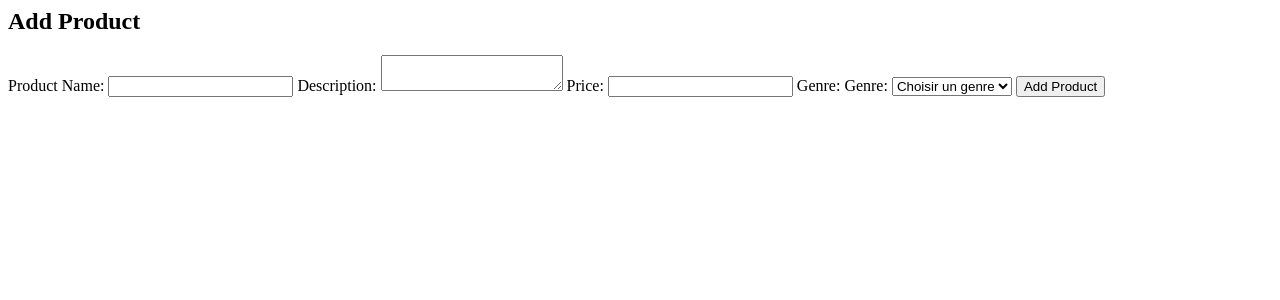
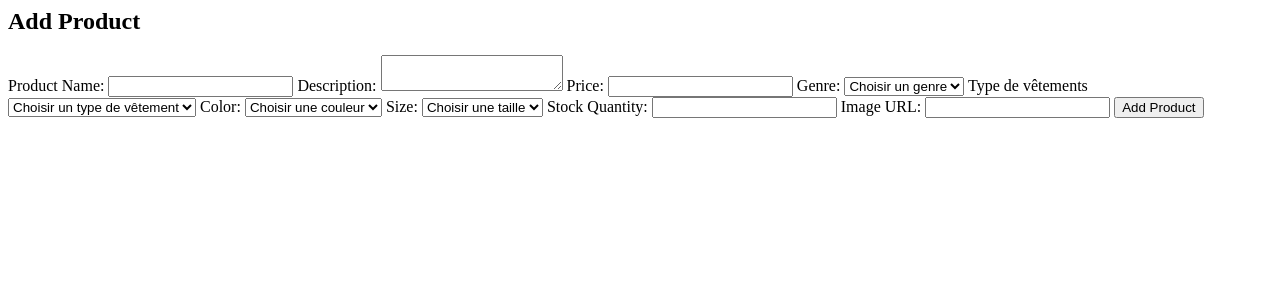
Before and after one commit to esteban-genty/boutique-en-ligne, a PHP site: page /boutique-en-ligne/manage_products in a window 1280 px wide. Shown: the top 300 px of the page. Run offline with PHP 8.4, Linux system fonts and the light colour scheme; data comes from the database, SQL or seed files in the repository.

Commit message:
Finished php form to add products

```diff
--- a/app/controllers/ProductsController.php
+++ b/app/controllers/ProductsController.php
@@ -17,10 +17,17 @@ class ProductsController
     public function show()
     {
         $genders = $this->productModel->selectGender();
+        $garments = $this->productModel->selectGarment();
+        $colors = $this->productModel->selectColor();
+        $sizes = $this->productModel->selectSize();
 
         $this->render('manage_products', [
-            'genders' => $genders
+            'genders' => $genders,
+            'garments' => $garments,
+            'colors' => $colors,
+            'sizes' => $sizes,
         ]);
+
     }
 
 
@@ -40,18 +47,17 @@ class ProductsController
                 'image_url' => trim($_POST['image_url']),
             ];
 
-
-            $this->productModel->addProduct($data);
-            header('Location: /boutique-en-ligne/manage_products');
-            exit;
+            var_dump($data);
+            die('Formulaire bien soumis');
         }
     }
-
 
     private function render($view, $data = [])
     {
         extract($data);
-        define('APP_ACCESS', true);
+        if (!defined('APP_ACCESS')) {
+            define('APP_ACCESS', true);
+        }
         require_once "app/views/$view.php";
     }
 }
--- a/app/models/ManageProducts.php
+++ b/app/models/ManageProducts.php
@@ -19,7 +19,11 @@ class ManageProducts{
     // add product
     public function addProduct($data)
     {
-        $stmt = $this->db->prepare("INSERT INTO product (name, description, price, gender_id, garment_id, color_id, size_id, stock_quantity, image) VALUES (?, ?, ?, ?)");
+        $stmt = $this->db->prepare("
+            INSERT INTO product (name, description, price, gender_id, garment_id, color_id, size_id, stock_quantity, image)
+            VALUES (?, ?, ?, ?, ?, ?, ?, ?, ?)
+        ");
+
         return $stmt->execute([
             $data['name'],
             $data['description'],
@@ -29,9 +33,10 @@ class ManageProducts{
             $data['color_id'],
             $data['size_id'],
             $data['stock_quantity'],
-            $data['image']
+            $data['image_url']
         ]);
     }
+
 
     public function selectGender()
     {
@@ -39,7 +44,24 @@ class ManageProducts{
         return $stmt->fetchAll(\PDO::FETCH_ASSOC);
     }
 
-    // Update product
+    public function selectGarment()
+    {
+        $stmt = $this->db->query('SELECT * FROM garment');
+        return $stmt->fetchAll(\PDO::FETCH_ASSOC);
+    }
+
+    public function selectColor()
+    {
+        $stmt = $this->db->query('SELECT * FROM color');
+        return $stmt->fetchAll(\PDO::FETCH_ASSOC);
+    }
+
+    public function selectSize()
+    {
+        $stmt = $this->db->query('SELECT * FROM size');
+        return $stmt->fetchAll(\PDO::FETCH_ASSOC);
+    }
+
     public function getAllProducts()
     {
         $stmt = $this->db->query('SELECT * FROM product');
--- a/app/views/manage_products.php
+++ b/app/views/manage_products.php
@@ -1,6 +1,6 @@
 <h2>Add Product</h2>
 
-<form method="POST" enctype="multipart/form-data">
+<form method="POST" action="/boutique-en-ligne/add-product" enctype="multipart/form-data">
     <label for="name">Product Name:</label>
     <input type="text" name="name" id="name" required>
 
@@ -11,7 +11,6 @@
     <input type="number" name="price" id="price" step="0.01" required>
 
     <label for="gender_id">Genre:</label>
-    <label for="gender_id">Genre:</label>
     <select name="gender_id" id="gender_id" required>
         <option value="">Choisir un genre</option>
         <?php foreach ($genders as $gender): ?>
@@ -21,6 +20,44 @@
         <?php endforeach; ?>
     </select>
 
+    <label for="type">Type de vêtements</label>
+    <select name="garment_id" id="garment_id" required>
+        <option value="">Choisir un type de vêtement</option>
+        <?php foreach ($garments as $garment): ?>
+            <option value="<?= htmlspecialchars($garment['id']) ?>">
+                <?= htmlspecialchars($garment['name']) ?>
+            </option>
+        <?php endforeach; ?>
+    </select>
+
+    <label for="color_id">Color:</label>
+    <select name="color_id" id="color_id" required>
+        <option value="">Choisir une couleur</option>
+        <?php foreach ($colors as $color): ?>
+            <option value="<?= htmlspecialchars($color['id']) ?>">
+                <?= htmlspecialchars($color['name']) ?>
+            </option>
+        <?php endforeach; ?>
+    </select>
+
+    <label for="size_id">Size:</label>
+    <select name="size_id" id="size_id" required>
+        <option value="">Choisir une taille</option>
+        <?php foreach ($sizes as $size): ?>
+            <option value="<?= htmlspecialchars($size['id']) ?>">
+                <?= htmlspecialchars($size['name']) ?>
+            </option>
+        <?php endforeach; ?>
+    </select>
+
+    <label for="stock_quantity">Stock Quantity:</label>
+    <input type="number" name="stock_quantity" id="stock_quantity" required>
+
+    <label for="image_url">Image URL:</label>
+    <input type="text" name="image_url" id="image_url" required>
+
+
+
 
     <button type="submit">Add Product</button>
 </form>
```
